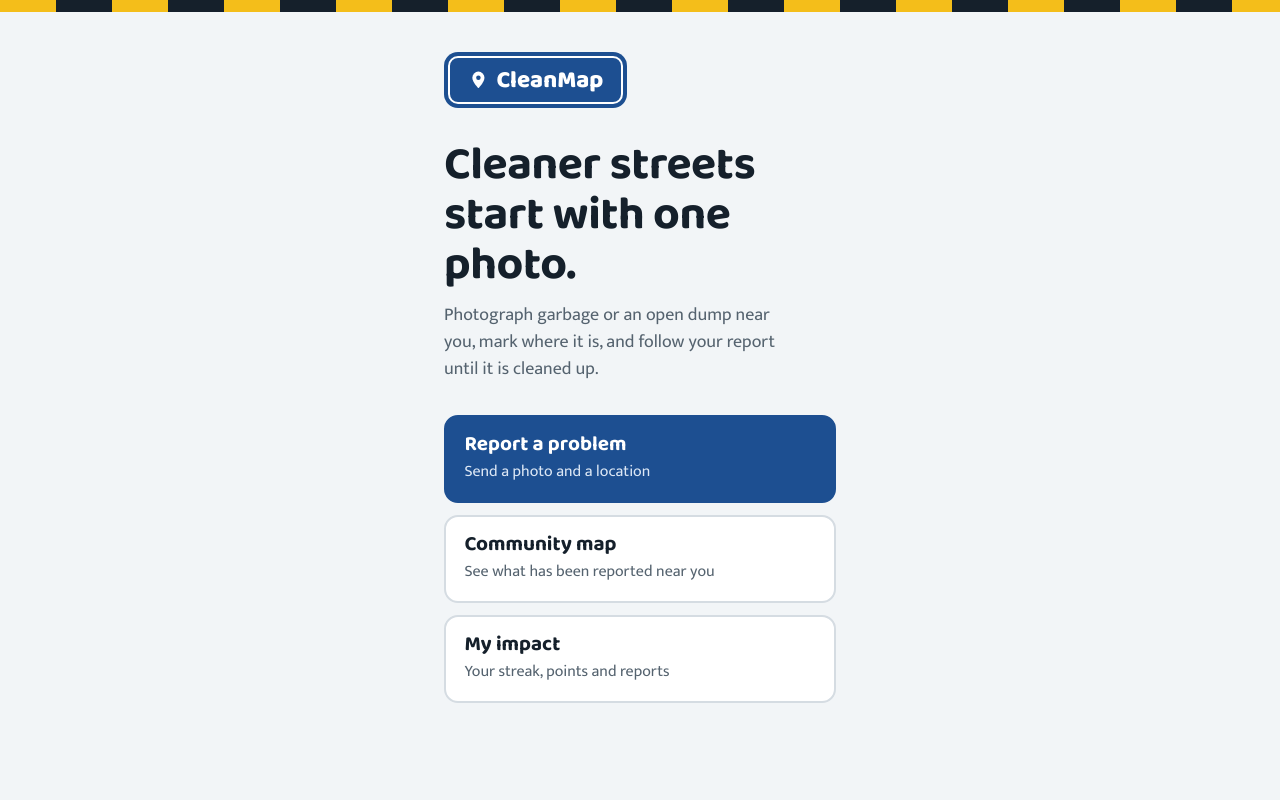
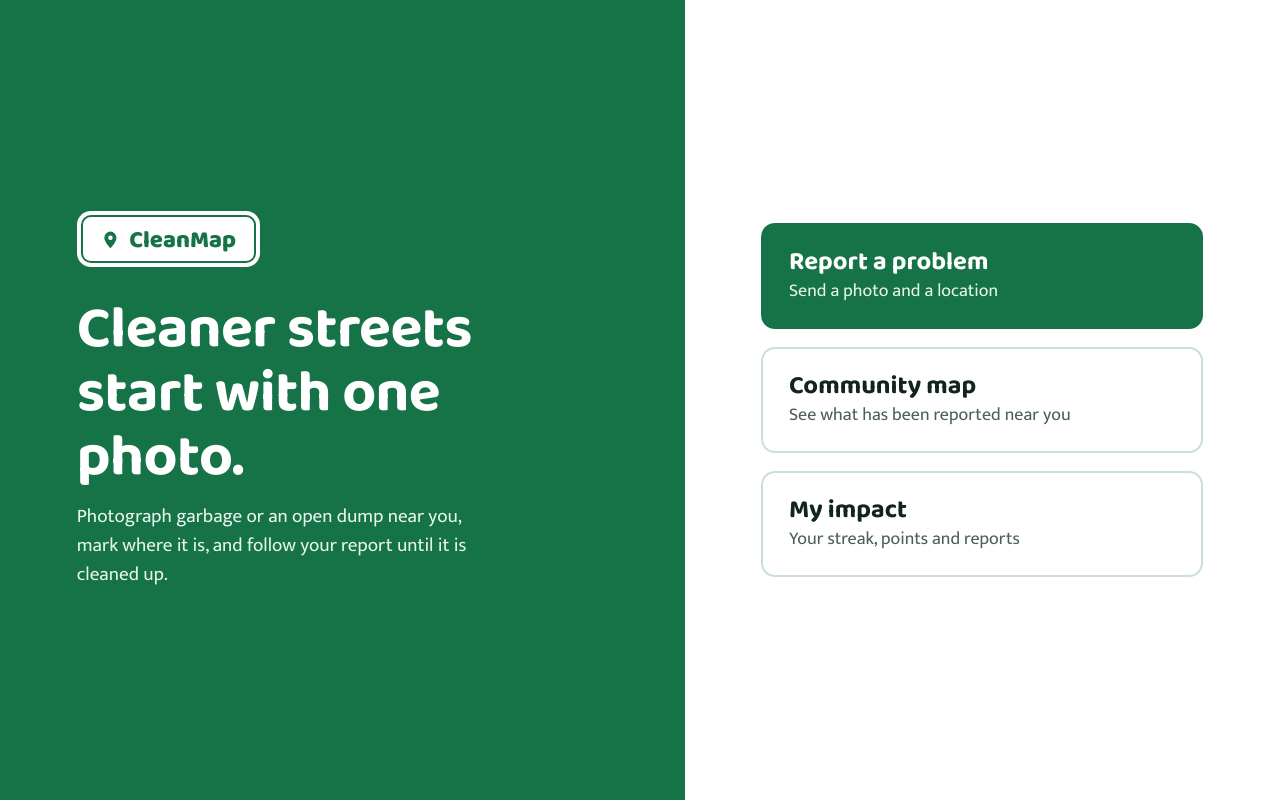
Before and after one commit to gsupriyanshi/TEAM-BRIX, a plain HTML site: page Index page.html in a window 1280 px wide. Drawn offline with Linux system fonts and the light colour scheme.

Commit message:
Update Index page.html

```diff
--- a/Index page.html
+++ b/Index page.html
@@ -17,42 +17,45 @@
        Change a colour here and it changes everywhere on the page.
        impact.html uses the same list, so keep the two in sync. */
     :root {
-      --plate: #1D4F91;       /* street-sign blue: logo and main button */
-      --plate-deep: #143A6E;  /* darker blue, used when you hover */
-      --paper: #F2F5F7;       /* page background */
-      --card: #FFFFFF;        /* button background */
-      --ink: #15202B;         /* main text */
-      --muted: #55636F;       /* quieter text */
-      --line: #D5DCE2;        /* borders */
-      --kerb: #F4BE1A;        /* kerb yellow */
+      --green: #157347;       /* main green: left side and main button */
+      --green-deep: #0E5132;  /* darker green, used when you hover */
+      --green-soft: #E8F5EE;  /* very pale green */
+      --white: #FFFFFF;
+      --ink: #12251B;         /* main text (a very dark green) */
+      --muted: #4B5F54;       /* quieter text */
+      --line: #C9E0D3;        /* borders */
     }
 
     * { box-sizing: border-box; }
 
     body {
       margin: 0;
-      background: var(--paper);
+      background: var(--white);
       color: var(--ink);
       font-family: "Mukta", system-ui, sans-serif;
       font-size: 1.125rem;
       line-height: 1.5;
     }
 
-    /* The yellow and black painted kerb along the top of the page */
-    .kerb-band {
-      height: 12px;
-      background: repeating-linear-gradient(
-        90deg,
-        var(--kerb) 0 56px,
-        var(--ink) 56px 112px
-      );
+    /* ---------- PAGE LAYOUT ----------
+       On a phone: the green part sits on top, the buttons below it.
+       On a laptop: they sit side by side and fill the whole screen
+       (see the "WIDE SCREENS" block further down). */
+    .split {
+      display: grid;
+      grid-template-rows: auto 1fr;
+      min-height: 100vh;
     }
 
-    /* Keeps everything in a phone-width column, centred on big screens */
-    .page {
-      max-width: 27rem;
-      margin: 0 auto;
-      padding: 2.5rem 1.25rem 3rem;
+    .hero {
+      padding: 2.5rem 1.25rem;
+      background: var(--green);
+      color: var(--white);
+    }
+
+    .panel {
+      padding: 1.75rem 1.25rem 3rem;
+      background: var(--white);
     }
 
     /* ---------- LOGO (styled like a street nameplate) ---------- */
@@ -62,11 +65,11 @@
       gap: 0.5rem;
       margin: 4px;
       padding: 0.7rem 1.1rem 0.55rem;
-      background: var(--plate);
-      color: #fff;
-      border: 2px solid #fff;
+      background: var(--white);
+      color: var(--green);
+      border: 2px solid var(--green);
       border-radius: 10px;
-      box-shadow: 0 0 0 4px var(--plate);
+      box-shadow: 0 0 0 4px var(--white);
       font-family: "Baloo 2", system-ui, sans-serif;
       font-weight: 800;
       font-size: 1.5rem;
@@ -84,27 +87,29 @@
       margin: 2rem 0 0.75rem;
       font-family: "Baloo 2", system-ui, sans-serif;
       font-weight: 700;
-      font-size: clamp(2.1rem, 9vw, 2.9rem);
+      font-size: clamp(2.2rem, 4.6vw, 4.25rem);
       line-height: 1.08;
       letter-spacing: -0.01em;
     }
 
     .intro {
-      max-width: 34ch;
-      margin: 0 0 2rem;
-      color: var(--muted);
+      max-width: 36ch;
+      margin: 0;
+      color: var(--green-soft);
+      font-size: clamp(1.125rem, 1.5vw, 1.35rem);
     }
 
     /* ---------- THE THREE BUTTONS ---------- */
     .actions {
       display: grid;
-      gap: 0.75rem;
+      gap: 0.9rem;
+      width: 100%;
     }
 
     .action {
       display: block;
       padding: 1rem 1.15rem;
-      background: var(--card);
+      background: var(--white);
       color: var(--ink);
       border: 2px solid var(--line);
       border-radius: 14px;
@@ -124,40 +129,73 @@
       font-size: 1rem;
     }
 
-    .action:hover { border-color: var(--plate); }
-
-    /* The main button is filled in blue so it stands out */
-    .action.primary {
-      background: var(--plate);
-      border-color: var(--plate);
-      color: #fff;
+    .action:hover {
+      background: var(--green-soft);
+      border-color: var(--green);
     }
 
-    .action.primary span { color: #DCE7F5; }
+    /* The main button is filled in green so it stands out */
+    .action.primary {
+      background: var(--green);
+      border-color: var(--green);
+      color: var(--white);
+    }
+
+    .action.primary span { color: var(--green-soft); }
 
     .action.primary:hover {
-      background: var(--plate-deep);
-      border-color: var(--plate-deep);
+      background: var(--green-deep);
+      border-color: var(--green-deep);
     }
 
-    /* Yellow ring when someone moves through the page with the keyboard */
+    /* Dark green ring when someone moves through the page with the keyboard */
     .action:focus-visible {
-      outline: 3px solid var(--kerb);
+      outline: 3px solid var(--green-deep);
       outline-offset: 3px;
+    }
+
+    /* ---------- WIDE SCREENS (laptops and desktops) ----------
+       Everything inside this block only applies when the window
+       is wider than about 900 pixels. */
+    @media (min-width: 56rem) {
+      .split {
+        grid-template-columns: 1.15fr 1fr;   /* green side a little wider */
+        grid-template-rows: auto;
+      }
+
+      .hero,
+      .panel {
+        display: flex;
+        align-items: center;                 /* centre top to bottom */
+        padding: 3rem clamp(2rem, 6vw, 6rem);
+      }
+
+      .hero-inner { max-width: 40rem; }
+
+      .actions {
+        max-width: 34rem;
+        gap: 1.1rem;
+      }
+
+      .action { padding: 1.4rem 1.6rem; }
+      .action strong { font-size: 1.6rem; }
+      .action span { font-size: 1.125rem; }
     }
   </style>
 </head>
 
 <body>
-  <div class="kerb-band"></div>
+  <div class="split">
 
-  <main class="page">
+    <!-- GREEN SIDE: logo, tagline and explanation -->
+    <header class="hero">
+      <div class="hero-inner">
 
         <!-- LOGO. CHANGE THIS: replace CleanMap with your app's name -->
         <div class="plate">
           <svg viewBox="0 0 24 24" fill="none" aria-hidden="true">
-        <path d="M12 22s7-6.6 7-12a7 7 0 1 0-14 0c0 5.4 7 12 7 12z" fill="#fff"/>
-        <circle cx="12" cy="10" r="2.6" fill="#1D4F91"/>
+            <path d="M12 22s7-6.6 7-12a7 7 0 1 0-14 0c0 5.4 7 12 7 12z" fill="#157347"/>
+            <circle cx="12" cy="10" r="2.6" fill="#fff"/>
           </svg>
           CleanMap
         </div>
@@ -171,10 +209,14 @@
           and follow your report until it is cleaned up.
         </p>
 
-    <!-- THE THREE BUTTONS.
+      </div>
+    </header>
+
+    <!-- WHITE SIDE: the three buttons.
          href is the file each button opens.
          report.html and map.html are your teammates' screens, so their
          file names must match what is written here. -->
+    <main class="panel">
       <nav class="actions">
         <a class="action primary" href="report.html">
           <strong>Report a problem</strong>
@@ -191,7 +233,8 @@
           <span>Your streak, points and reports</span>
         </a>
       </nav>
+    </main>
 
-  </main>
+  </div>
 </body>
 </html>
```
Lines whose indentation alone changed are shown as unchanged.
